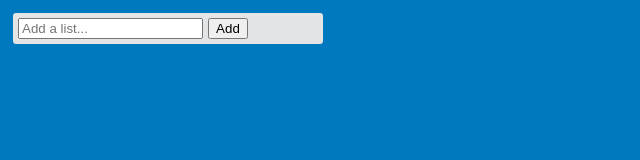
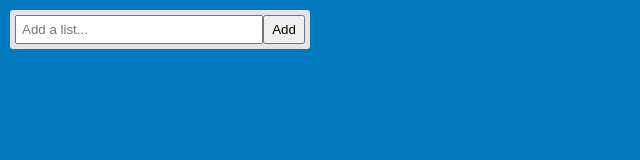
Before and after one commit to iver56/todo-app-angular, a website: page index.html in a window 1280 px wide. Shown: the whole page, without its empty margins (0-640 px from the left). Drawn offline with nearby package versions, Linux system fonts and the light colour scheme; some packages are replaced by stand-ins of ours; a script that the page names is missing.

Commit message:
Fix some minor styling issues

```diff
--- a/css/board.css
+++ b/css/board.css
@@ -1,6 +1,12 @@
+html {
+  position: absolute;
+  min-width: 100%;
+}
+
 body {
   background-color: #0079BF;
-  font-family: Verdana, Geneva, sans-serif;
+  font-family: Arial, Helvetica, sans-serif;
+  margin: 5px;
 }
 
 .board {
--- a/css/todo-list.css
+++ b/css/todo-list.css
@@ -6,7 +6,7 @@
   display: inline-block;
   white-space: nowrap;
   vertical-align: top;
-  width: 300px;
+  width: 290px;
   color: #333;
 }
 
@@ -43,7 +43,7 @@
   border-radius: 3px;
   border-bottom: 1px solid #ccc;
   white-space: normal;
-  font-size: 0.85rem;
+  font-size: 0.9rem;
 }
 
 .todo-list .list-body .list-item:hover {
@@ -53,20 +53,25 @@
 .todo-list .list-body .list-item .checkbox {
   width: 100%;
   display: block;
+  vertical-align: middle;
 }
 
-.todo-list .list-body .new-item-form {
+.todo-list .list-body .list-item .checkbox input[type=checkbox] {
+  margin-right: 7px;
+}
+
+.new-item-form {
   display: flex;
   flex-direction: row;
 }
 
-.todo-list .list-body .new-item-form input[type=text] {
+.new-item-form input[type=text] {
   display: block;
   width: 85%;
   padding: 5px;
 }
 
-.todo-list .list-body .new-item-form button {
+.new-item-form button {
   display: block;
   padding: 5px;
   width: 15%;
--- a/views/board.html
+++ b/views/board.html
@@ -3,9 +3,8 @@
     ng-repeat="list in board.lists"
     list="list"
 >
-</todo-list>
-
-<form novalidate ng-submit="board.addList()" class="todo-list todo-list-new">
+</todo-list><div class="todo-list">
+  <form ng-submit="board.addList()" class="new-item-form">
     <input
         type="text"
         placeholder="Add a list..."
@@ -15,3 +14,4 @@
     >
     <button type="submit">Add</button>
   </form>
+</div>
```
Lines whose indentation alone changed are shown as unchanged.
